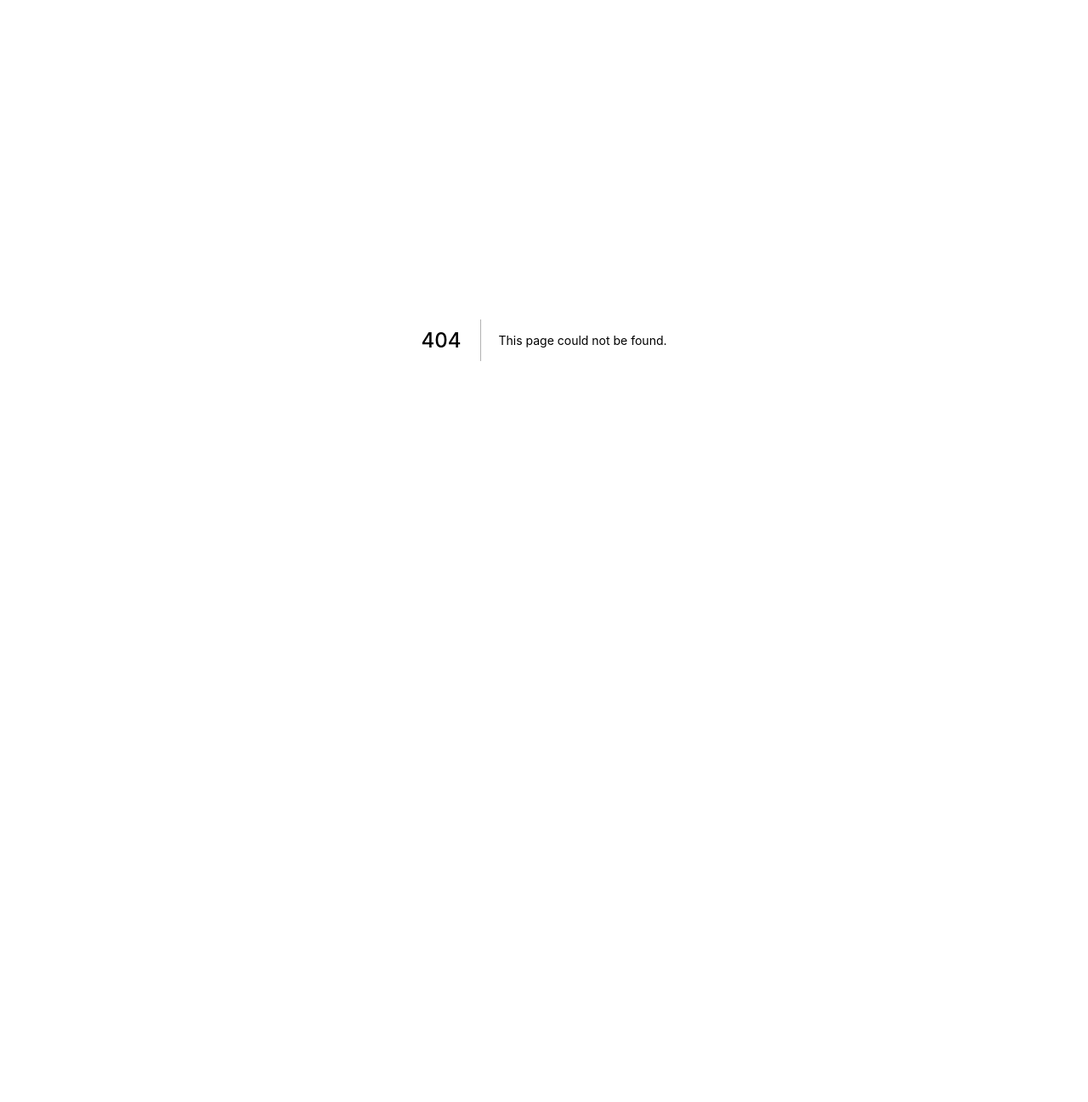
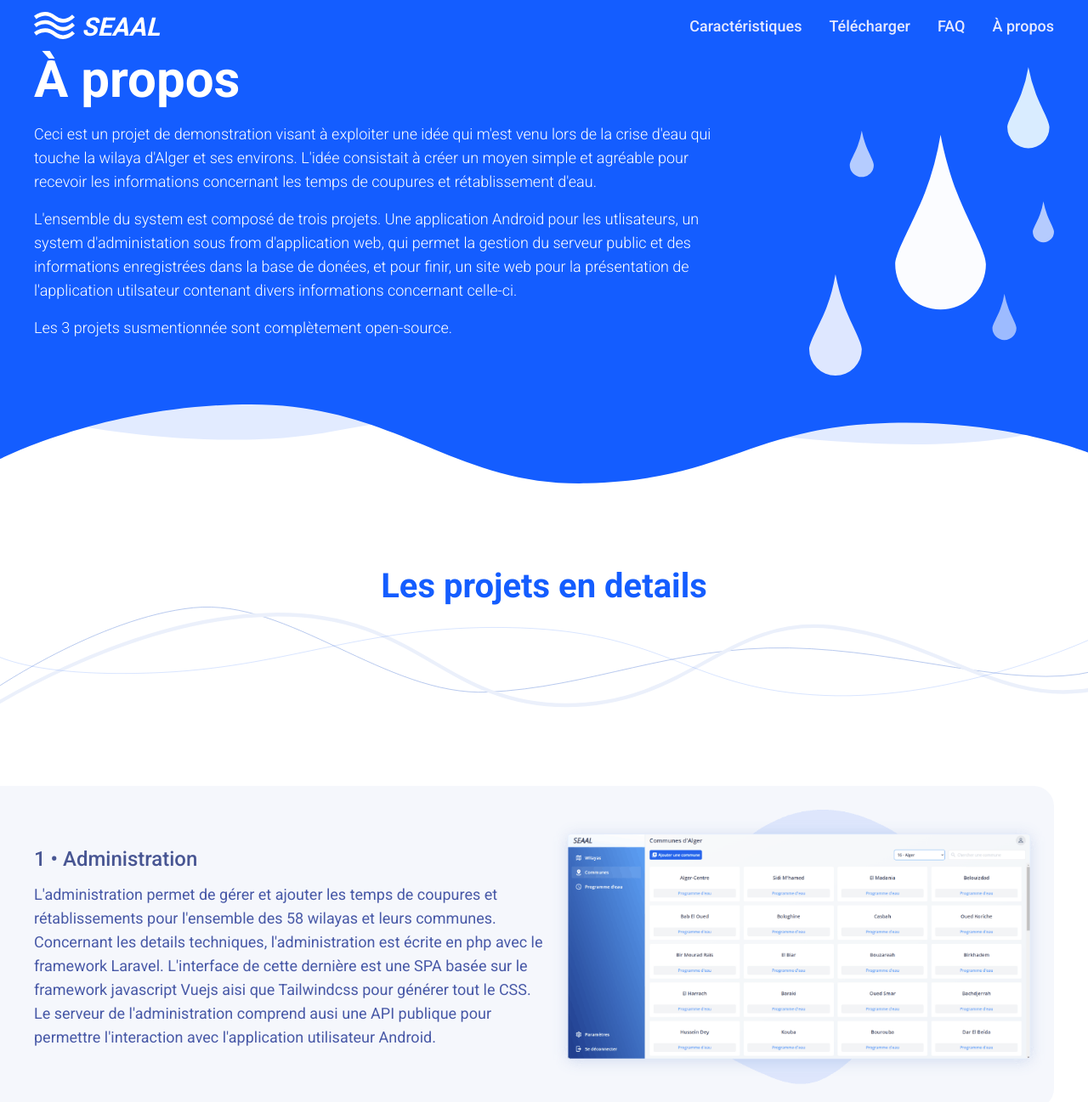
Before and after one commit to medchek/water-schedule-website, a Next.js app: page /about in a window 1280 px wide. Before the commit this address had no page. Shown: the top 1297 px of the page at 85% size. Before the commit the page ends 800 px from the top, so only its background shows below. Built offline with nearby package versions, Linux system fonts and the light colour scheme.

Commit message:
feat: finish about page

```diff
--- /dev/null
+++ b/components/about/AboutHero.tsx
@@ -0,0 +1,71 @@
+import Image from "next/image";
+import { Fragment } from "react";
+import Padding from "../common/Padding";
+import Header from "../common/header/Header";
+
+import AboutHeroDropsIllustration from "../../public/imgs/drops.svg";
+
+const AboutHero = () => {
+  return (
+    <Fragment>
+      <Padding className="flex flex-col w-full h-auto xl:h-[570px] bg-appBlue">
+        <Header />
+        <div
+          id="about-hero-content"
+          className="relative flex w-full h-full items-center"
+        >
+          {/* TEXT */}
+
+          <section
+            id="about-text"
+            className="grow relative z-10 text-white pt-10 pb-16 xl:pb-0 lg:pt-0"
+          >
+            <h1 className="text-5xl lg:text-6xl 2xl:text-7xl font-bold pb-5">
+              À propos
+            </h1>
+            <div className="text-base lg:text-lg 2xl:text-xl font-thin space-y-4 w-11/12">
+              <p>
+                Ceci est un projet de demonstration visant à exploiter une idée
+                qui m&apos;est venu lors de la crise d&apos;eau qui touche la
+                wilaya d&apos;Alger et ses environs. L&apos;idée consistait à
+                créer un moyen simple et agréable pour recevoir les informations
+                concernant les temps de coupures et rétablissement d&apos;eau.
+              </p>
+
+              <p>
+                L&apos;ensemble du system est composé de trois projets. Une
+                application Android pour les utlisateurs, un system
+                d&apos;administation sous from d&apos;application web, qui
+                permet la gestion du serveur public et des informations
+                enregistrées dans la base de donées, et pour finir, un site web
+                pour la présentation de l&apos;application utilsateur contenant
+                divers informations concernant celle-ci.
+              </p>
+
+              <p>Les 3 projets susmentionnée sont complètement open-source.</p>
+            </div>
+          </section>
+          {/* ILLUSTRATION */}
+          <section
+            id="about-illustration"
+            className=" z-0 absolute left-0 right-0 md:relative flex justify-center items-center h-full w-full lg:min-w-[18rem] lg:w-72 lg xl:min-w-[28.9rem] xl:w-100 opacity-10 md:opacity-100 "
+          >
+            <div id="about-drops-container">
+              <Image
+                src={AboutHeroDropsIllustration}
+                alt="about-illustration"
+                priority
+              />
+            </div>
+          </section>
+        </div>
+      </Padding>
+      <div
+        id="hero-bottom"
+        className=" -translate-y-1 h-10 md:h-16 lg:h-[110px] w-full  bg-[url('/imgs/about-hero-bottom.svg')]"
+      ></div>
+    </Fragment>
+  );
+};
+
+export default AboutHero;
--- /dev/null
+++ b/components/about/MoreProjects.tsx
@@ -0,0 +1,29 @@
+import { mdiGithub } from "@mdi/js";
+import Icon from "../common/Icon";
+
+const MoreProjects = () => {
+  return (
+    <section
+      id="about-github"
+      className="relative flex flex-col items-center justify-center text-app w-full h-[450px] lg:h-[600px] bg-radial  text-appDarkPurple mb-36 px-5 lg:px-0"
+    >
+      <div className="mb-14 text-center space-y-5">
+        <h1 className="text-4xl lg:text-6xl font-bold">Autres projets</h1>
+        <p className="text-xl lg:text-2xl">
+          Vous pouvez voir mes autres projets sur Github
+        </p>
+      </div>
+
+      <a
+        href="https://github.com/medchek"
+        className="flex justify-center items-center h-16 lg:h-20 w-64 lg:w-[405px] rounded-xl bg-white text-appDarkPurple text-lg lg:text-xl font-medium space-x-3 hover:scale-[1.03] transition-all shadow-lg"
+      >
+        <Icon icon={mdiGithub} className="w-10 h-10 lg:w-12 lg:h-12" />
+        <span>Voir sur Github</span>
+      </a>
+      <div className="absolute -z-10 bg-wave-lines bottom-0 lg:bottom-10 right-0 left-0  w-full h-20 lg:h-[152px] "></div>
+    </section>
+  );
+};
+
+export default MoreProjects;
--- /dev/null
+++ b/components/about/ProjectDetail.tsx
@@ -0,0 +1,75 @@
+import Showcase from "./Showcase";
+import adminShowcase from "../../public/imgs/admin-showcase.png";
+import appShowcase from "../../public/imgs/app-showcase.png";
+import siteShowcase from "../../public/imgs/app-site-showcase.png";
+
+interface ProjectDetail {
+  id: number;
+  title: string;
+  text: string;
+  img: StaticImageData;
+  alt: string;
+  reverse: boolean;
+}
+
+const projects: ProjectDetail[] = [
+  {
+    id: 1,
+    title: "Administration",
+    text: "L'administration permet de gérer et ajouter les temps de coupures et rétablissements pour l'ensemble des 58 wilayas et leurs communes. Concernant les details techniques, l'administration est écrite en php avec le framework Laravel. L'interface de cette dernière est une SPA basée sur le framework javascript Vuejs aisi que Tailwindcss pour générer tout le CSS. Le serveur de l'administration comprend ausi une API publique pour permettre l'interaction avec l'application utilisateur Android.",
+    img: adminShowcase,
+    alt: "admin-showcase",
+    reverse: false,
+  },
+  {
+    id: 2,
+    title: "Application Android",
+    text: "L'application mobile est conçu pour le grand publique et leurs permet de consulter les informations liées au programmes d'eau de leurs communes. Elle expose les donées centenu dans la base de donées précédement entrées par le bias de d'administration. L'application est écrite en Dart ultilisant le framework Flutter. Flutter a était préféré à React-Native pour sa performance accru.",
+    img: appShowcase,
+    alt: "app-showcase",
+    reverse: true,
+  },
+  {
+    id: 3,
+    title: "Site de Présentation",
+    text: "Le site de présentation de l'application rassemble differents informations concerant cette dernière. Le site est ecrit en Typescript utilisant le framework Nextjs qui est lui même basé sur React. Nextjs offre l'aventage du SSR/SSG à la place du tradionnel SPA de React, ce qui offre un meilleur SEO ou en d'autres termes, une exposition optiamal au moteurs de recherches.",
+    img: siteShowcase,
+    alt: "app-site-showcase",
+    reverse: false,
+  },
+];
+
+const ProjectDetail = () => {
+  const projectList = projects.map((project) => (
+    <Showcase
+      key={project.id}
+      number={project.id}
+      title={project.title}
+      text={project.text}
+      img={project.img}
+      alt={project.alt}
+      reverse={project.reverse}
+    />
+  ));
+  return (
+    <div className="mt-24" id="project-details">
+      <h1 className="w-full text-center text-3xl md:text-4xl lg:text-[40px] 2xl:text-[50px] font-bold text-appBlue">
+        Les projets en details
+      </h1>
+
+      <div
+        id="wave-lines"
+        className="bg-wave-lines w-full h-20 lg:h-[135px] 2xl:h-[152px]"
+      ></div>
+
+      <section
+        id="projects-showcase"
+        className="flex flex-col w-full py-20 space-y-28"
+      >
+        {projectList}
+      </section>
+    </div>
+  );
+};
+
+export default ProjectDetail;
--- /dev/null
+++ b/components/about/Showcase.tsx
@@ -0,0 +1,42 @@
+import { reverse } from "dns";
+import Image from "next/image";
+import Padding from "../common/Padding";
+
+interface Props {
+  number: number;
+  title: string;
+  text: string;
+  img: StaticImageData;
+  alt: string;
+  reverse?: boolean;
+}
+
+const Showcase = ({ title, text, img, alt, number, reverse }: Props) => {
+  return (
+    <Padding
+      className={`relative flex h-auto lg:h-[380px] 2xl:h-[486px] w-full bg-appPurpleGreys text-appDarkPurple pt-16 pb-5 lg:pt-0 lg:pb-0 space-y-5 lg:space-y-0 ${
+        reverse ? "flex-col lg:flex-row-reverse" : "flex-col lg:flex-row"
+      }`}
+    >
+      {/* TEXT */}
+      <div className="flex flex-col justify-center lg:w-1/2 space-y-3 text-center lg:text-left">
+        <h2 className="text-xl md:text-2xl 2xl:text-3xl font-medium text-appDarkPurple/80">
+          {number} • {title}
+        </h2>
+        <p className="text-base md:text-lg 2xl:text-xl text-[#4859a7] 2xl:font-thin md:px-10 lg:px-0">
+          {text}
+        </p>
+      </div>
+      {/* IMAGE */}
+      <div className="lg:w-1/2">
+        <div className="w-full h-full  flex items-center justify-center">
+          <Image src={img} alt={alt} />
+        </div>
+      </div>
+      {/* BG */}
+      <span className="right-0 left-0 top-0 absolute bg-[#F5F7FC] w-full h-full -z-10 lg:rounded-r-3xl lg:-translate-x-10 xl:-translate-x-20"></span>
+    </Padding>
+  );
+};
+
+export default Showcase;
--- /dev/null
+++ b/pages/about.tsx
@@ -0,0 +1,22 @@
+import { NextPage } from "next";
+import AboutHero from "../components/about/AboutHero";
+import MoreProjects from "../components/about/MoreProjects";
+import ProjectDetail from "../components/about/ProjectDetail";
+import Footer from "../components/common/Footer";
+
+const About: NextPage = () => {
+  return (
+    <div className="antialiased overflow-hidden">
+      <AboutHero />
+      <main>
+        <ProjectDetail />
+        {/* from-appDarkPurple to-[#0E1741]  */}
+        <MoreProjects />
+
+        <Footer />
+      </main>
+    </div>
+  );
+};
+
+export default About;
--- a/styles/globals.css
+++ b/styles/globals.css
@@ -17,3 +17,7 @@ html {
 .features-bg {
   background: url(/imgs/features-bg.svg) no-repeat;
 }
+
+.bg-radial {
+  background: radial-gradient(closest-side, #ecf1ff, transparent);
+}
--- a/tailwind.config.js
+++ b/tailwind.config.js
@@ -5,6 +5,9 @@ module.exports = {
   ],
   theme: {
     extend: {
+      backgroundImage: {
+        "wave-lines": "url('/imgs/wave-lines.svg')",
+      },
       screens: {
         xl: "1360px",
       },
```
